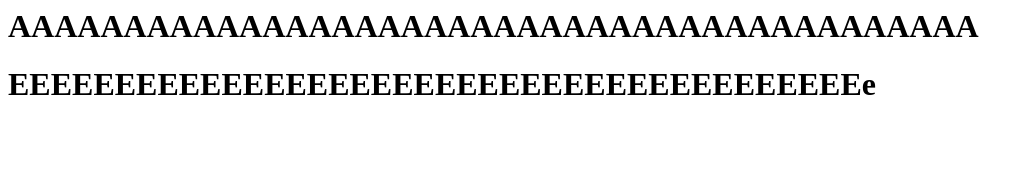
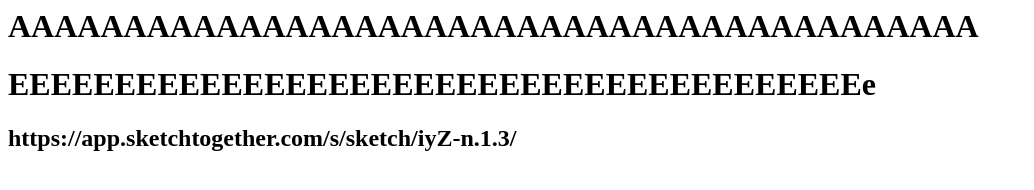
Before and after one commit to Zeel2812/sharmin246.github.io, a plain HTML site: page index.html in a window 1280 px wide. Shown: the whole page, without its empty margins (0-1034 px from the left). Drawn offline with Linux system fonts and the light colour scheme.

Commit message:
Update index.html

```diff
--- a/index.html
+++ b/index.html
@@ -2,5 +2,6 @@
 <body>
   <h1>AAAAAAAAAAAAAAAAAAAAAAAAAAAAAAAAAAAAAAAAAA</h1>
   <h1>EEEEEEEEEEEEEEEEEEEEEEEEEEEEEEEEEEEEEEEEe</h1>
+  <h2>https://app.sketchtogether.com/s/sketch/iyZ-n.1.3/</h2>
 </body>
 </html>
```
